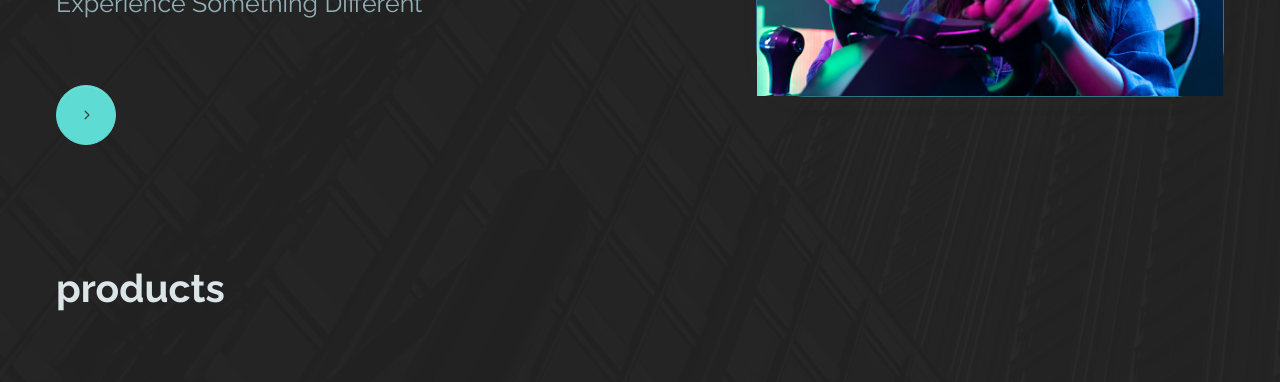
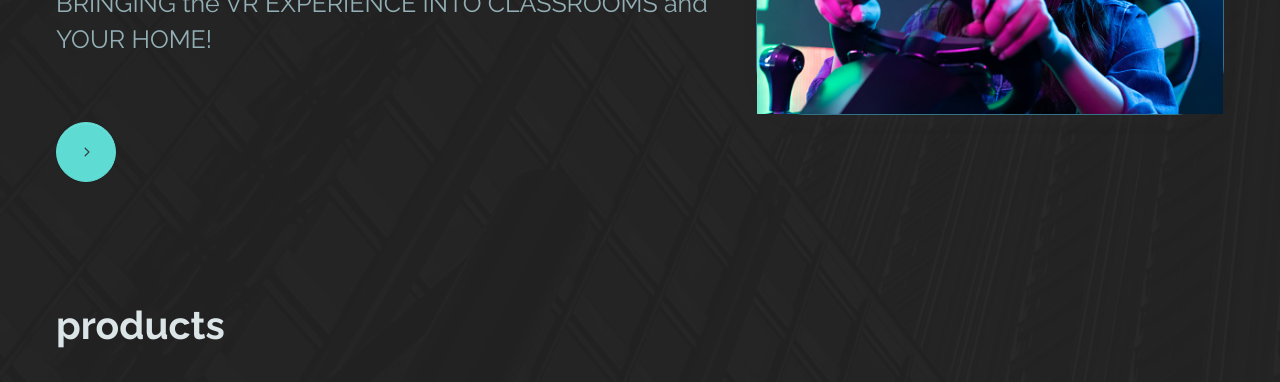
Before and after one commit to Macrina1984/VRMocWebPage, a plain HTML site: page index.html in a window 1280 px wide. Shown: the part 826-1208 px from the top of the page. Drawn offline with nearby package versions, Linux system fonts and the light colour scheme; a script that the page names is missing.

Commit message:
Update html

```diff
--- a/index.html
+++ b/index.html
@@ -99,7 +99,8 @@
               </div>
 
               <h1 class="display-2 text-light fw-thin">We offer the latest <br class="d-none d-xl-block" /> <strong class="fw-bolder">VR Headsets </strong> for Gaming and Educational Use</h1>
-              <p class="fs-2 text-400">Experience Something Different <br class="d-none d-xxl-block" /></p><a class="btn btn-primary btn-ensurance mt-5" href="#!"><span class="fas fa-chevron-right fa-xs btn-icon"></span><span class="btn-text">Learn more</span></a>
+              <p class="fs-2 text-400">BRINGING the VR EXPERIENCE INTO CLASSROOMS and YOUR HOME!
+<br class="d-none d-xxl-block" /></p><a class="btn btn-primary btn-ensurance mt-5" href="#!"><span class="fas fa-chevron-right fa-xs btn-icon"></span><span class="btn-text">Learn more</span></a>
             </div>
             <div class="col-md-5 col-xl-5 pe-xxl-0">
               <div class="card card-bg shadow hero-header-form">
```
